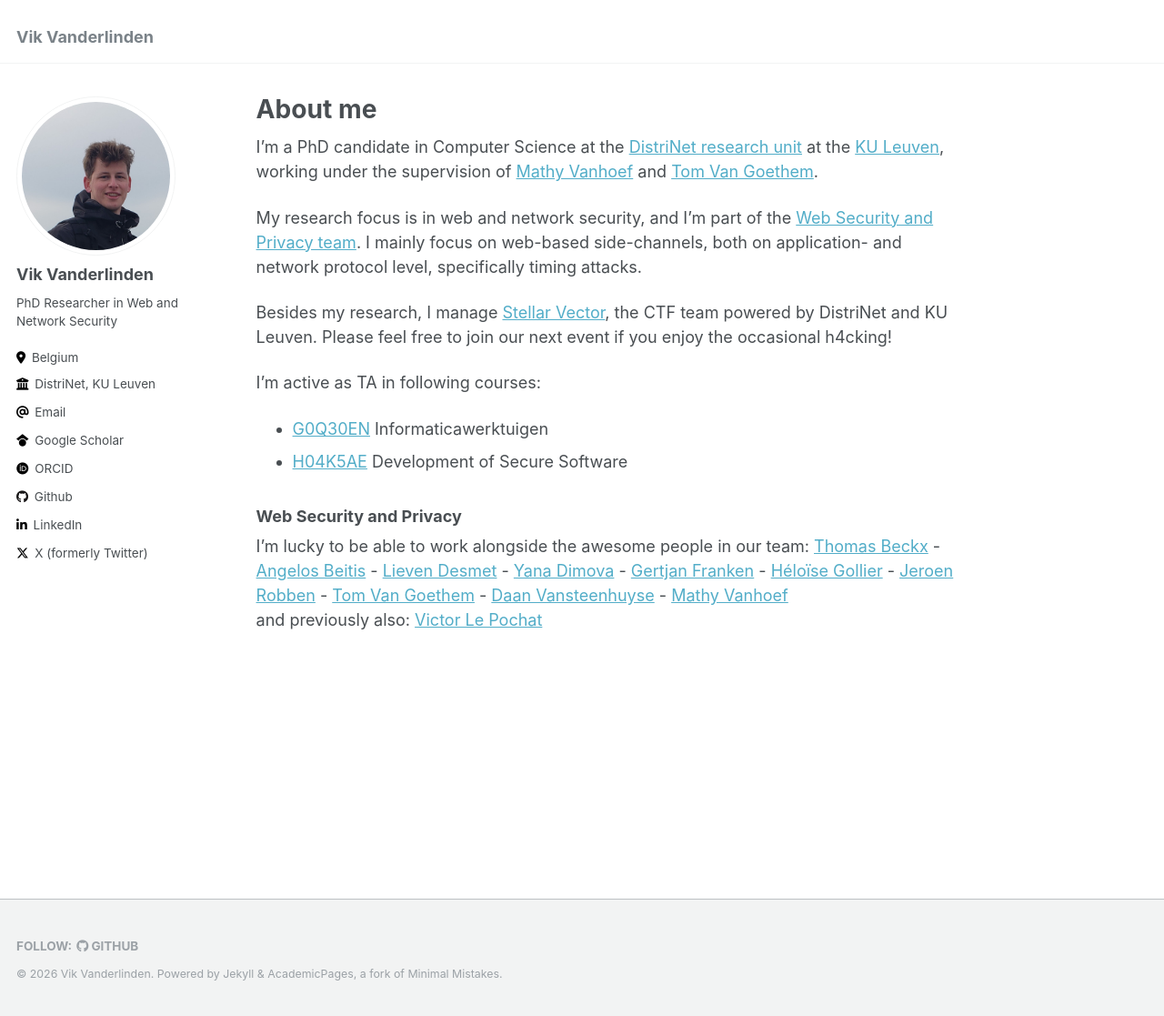
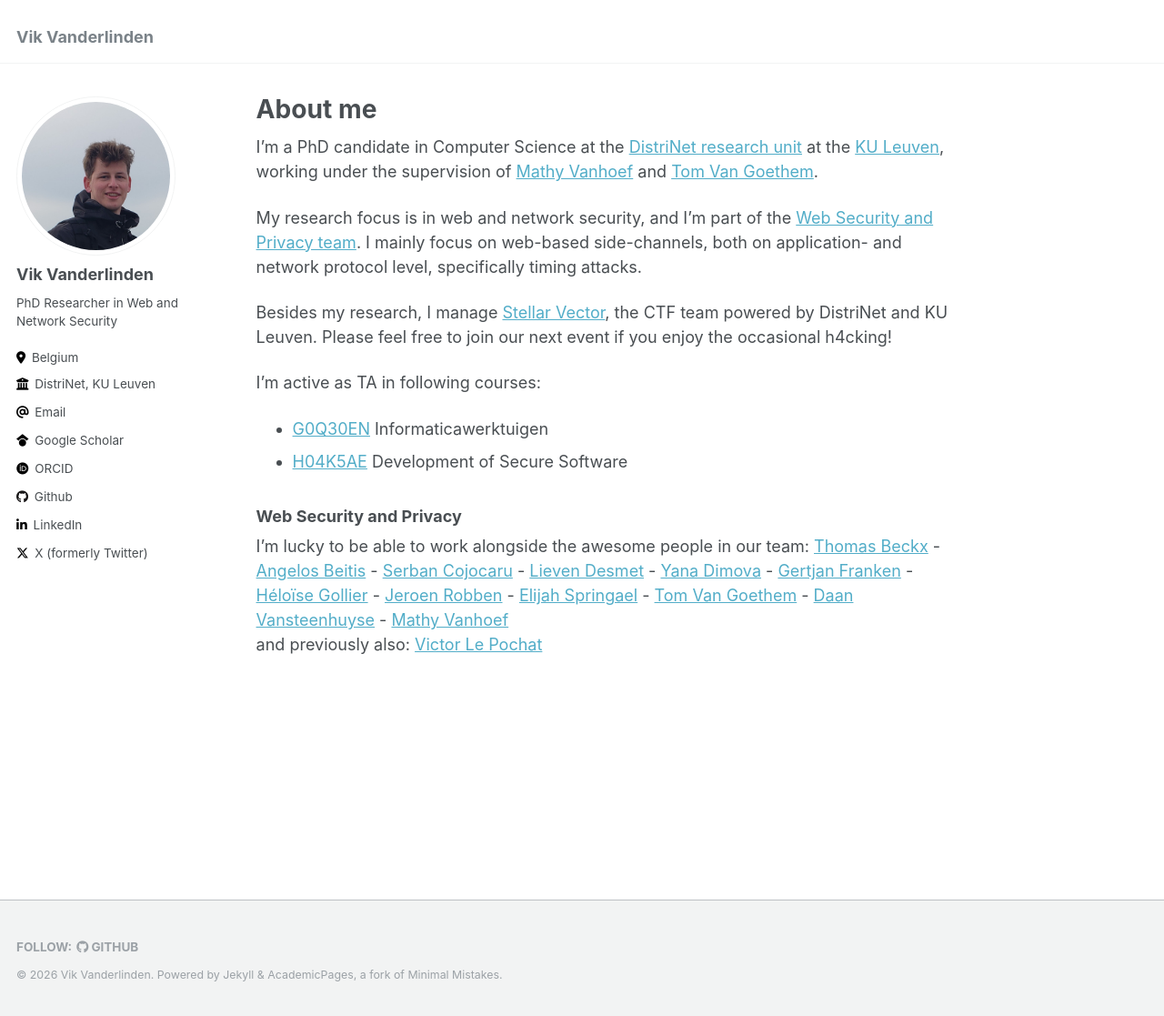
Before and after one commit to vikvanderlinden/vikvanderlinden.github.io, a Jekyll site: the page built from _pages/about.md, in a window 1280 px wide and 1117 px high. Shown: the whole window at 91% size. Built offline with Jekyll 4.4.1, drawn with Linux system fonts in a browser that asks for light colours.

Commit message:
Add new websecpriv members

```diff
--- a/_pages/about.md
+++ b/_pages/about.md
@@ -18,6 +18,6 @@ I'm active as TA in following courses:
 ### Web Security and Privacy
 
 I'm lucky to be able to work alongside the awesome people in our team:
-[Thomas Beckx](https://distrinet.cs.kuleuven.be/people/ThomasBeckx) - [Angelos Beitis](https://angelosbeitis.github.io/) - [Lieven Desmet](https://distrinet.cs.kuleuven.be/people/LievenDesmet) - [Yana Dimova](https://distrinet.cs.kuleuven.be/people/YanaDimova) - [Gertjan Franken](https://gjfr.dev/) - [Héloïse Gollier](https://distrinet.cs.kuleuven.be/people/HeloiseGollier) - [Jeroen Robben](https://distrinet.cs.kuleuven.be/people/JeroenRobben) - [Tom Van Goethem](https://tom.vg/) - [Daan Vansteenhuyse](https://distrinet.cs.kuleuven.be/people/DaanVansteenhuyse) - [Mathy Vanhoef](https://mathyvanhoef.com/)
+[Thomas Beckx](https://distrinet.cs.kuleuven.be/people/ThomasBeckx) - [Angelos Beitis](https://angelosbeitis.github.io/) - [Serban Cojocaru](https://distrinet.cs.kuleuven.be/people/SerbanCojocaru) - [Lieven Desmet](https://distrinet.cs.kuleuven.be/people/LievenDesmet) - [Yana Dimova](https://distrinet.cs.kuleuven.be/people/YanaDimova) - [Gertjan Franken](https://gjfr.dev/) - [Héloïse Gollier](https://distrinet.cs.kuleuven.be/people/HeloiseGollier) - [Jeroen Robben](https://distrinet.cs.kuleuven.be/people/JeroenRobben) - [Elijah Springael](https://distrinet.cs.kuleuven.be/people/ElijahSpringael) - [Tom Van Goethem](https://tom.vg/) - [Daan Vansteenhuyse](https://distrinet.cs.kuleuven.be/people/DaanVansteenhuyse) - [Mathy Vanhoef](https://mathyvanhoef.com/)
 and previously also:
 [Victor Le Pochat](https://lepoch.at/)
```
